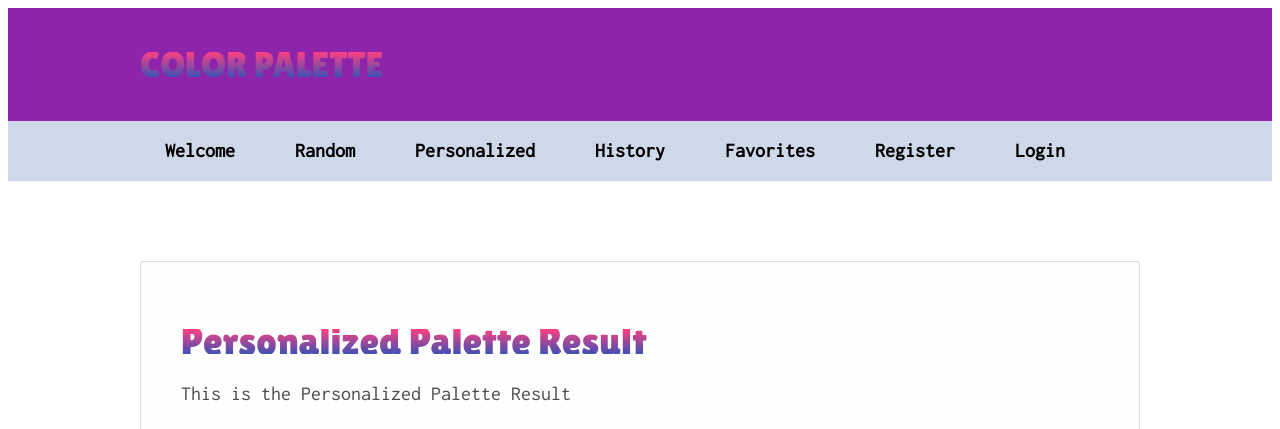
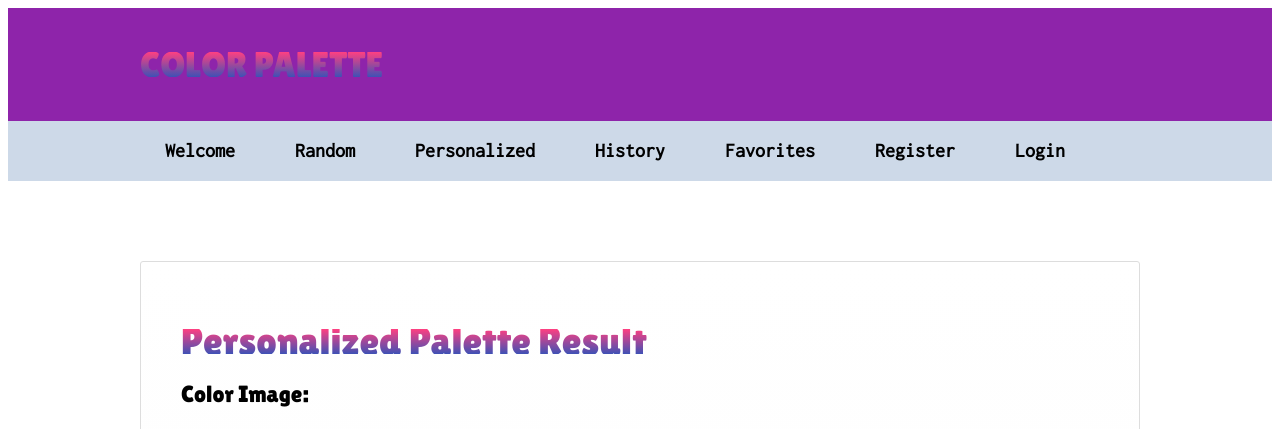
Before and after one commit to Veneloo/Color-Palette, a Flask app: template templates/result.html in a window 1280 px wide. Shown: the top 429 px of the page. Run offline with Flask 3, Linux system fonts and the light colour scheme; the template is opened without the code that fills it: most values are stand-ins (such as "Sample title", 1, 10 or a date in 2020).

Commit message:
minor edits

```diff
--- a/templates/result.html
+++ b/templates/result.html
@@ -2,7 +2,6 @@
 
 {% block subtitle %}Personalized Palette Result{% endblock %}
 
-{% block text %}This is the Personalized Palette Result{% endblock %}
 
 {% block content %}
   <div>
```
